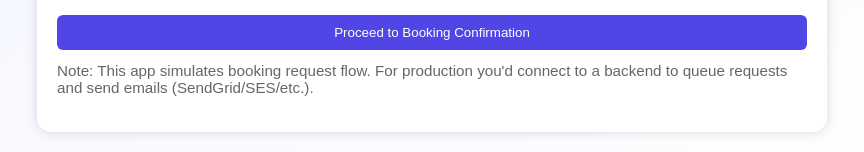
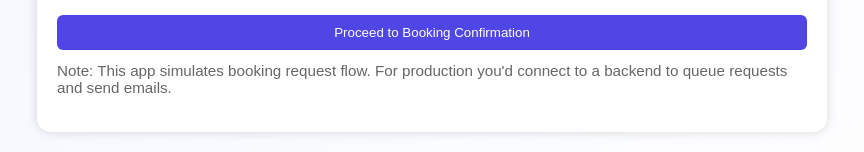
Before and after one commit to csb24006-blip/Guest-House-Booking-Website, a plain HTML site: page index.html in a window 1280 px wide. Shown: the part 916-1068 px from the top of the page, without its empty margins (208-1072 px from the left). Drawn offline with Linux system fonts and the light colour scheme.

Commit message:
Update index.html

```diff
--- a/index.html
+++ b/index.html
@@ -98,7 +98,7 @@
       <button class="btn" onclick="downloadReceipt()">Download Receipt</button>
     </div>
 
-    <p class="muted" style="margin-top:12px">Note: This app simulates booking request flow. For production you'd connect to a backend to queue requests and send emails (SendGrid/SES/etc.).</p>
+    <p class="muted" style="margin-top:12px">Note: This app simulates booking request flow. For production you'd connect to a backend to queue requests and send emails.</p>
   </div>
 
   <script>
```
